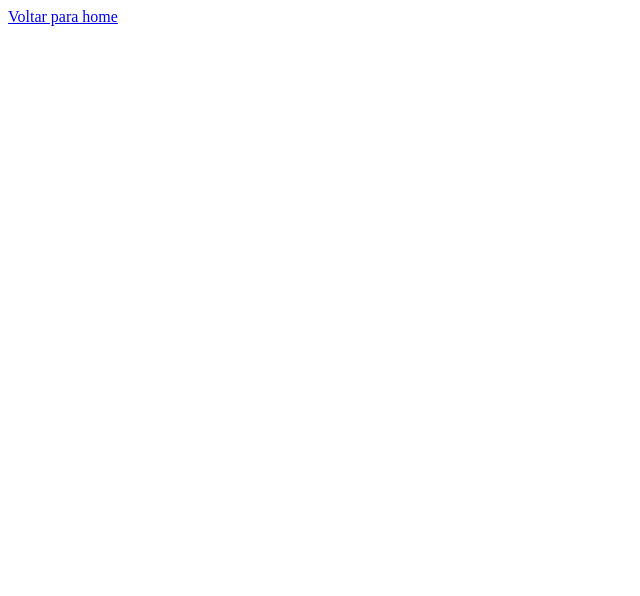
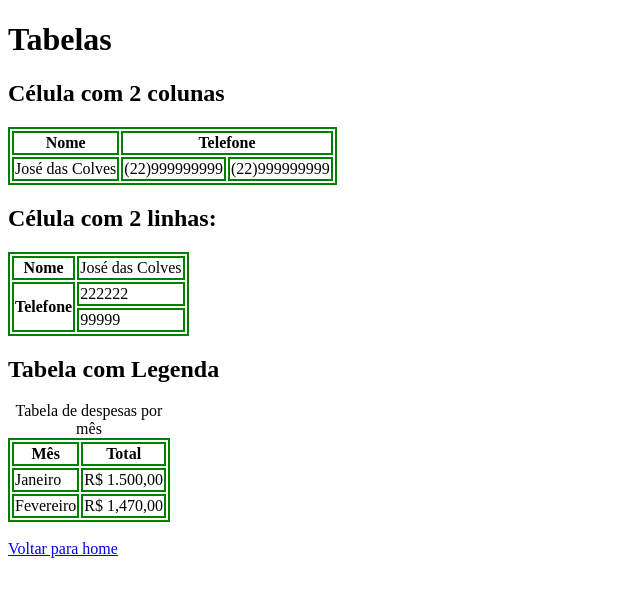
Before and after one commit to DimitriLouback/DimitriLouback.github.io, a plain HTML site: page curso/capitulo1/exercicios/ex1.html in a window 1280 px wide. Shown: the whole page, without its empty margins (0-640 px from the left). Drawn offline with Linux system fonts and the light colour scheme.

Commit message:
adicionando novas tags e funcionalidades

```diff
--- a/curso/capitulo1/exercicios/ex1.html
+++ b/curso/capitulo1/exercicios/ex1.html
@@ -3,8 +3,70 @@
 <head>
     <meta charset="UTF-8">
     <title>ex1</title>
+    <style>
+        table, th, tr, td {
+            border: 2px solid green
+        }
+    </style>
 </head>
 <body>
-<a href="/DimitriLouback.github.io/curso/index.html">Voltar para home</a>
+
+<h1>Tabelas</h1>
+
+<h2> Célula com 2 colunas</h2>
+
+<table>
+    <tr>
+        <th>Nome</th>
+        <th colspan="2">Telefone</th>
+    </tr>
+    <tr>
+        <td>José das Colves</td>
+        <td>(22)999999999</td>
+        <td>(22)999999999</td>
+    </tr>
+
+</table>
+
+<h2> Célula com 2 linhas:</h2>
+
+<table>
+    <tr>
+        <th>Nome</th>
+        <td>José das Colves</td>
+    </tr>
+    <tr>
+        <th rowspan="2">Telefone</th>
+        <td>222222</td>
+    </tr>
+    <tr>
+        <td>99999</td>
+    </tr>
+</table>
+
+<h2>Tabela com Legenda</h2>
+
+<table>
+    <caption>
+        Tabela de despesas por mês
+    </caption>
+
+    <tr>
+        <th>Mês</th>
+        <th>Total</th>
+    </tr>
+    <tr>
+        <td>Janeiro</td>
+        <td>R$ 1.500,00</td>
+    </tr>
+    <tr>
+        <td>Fevereiro</td>
+        <td>R$ 1,470,00</td>
+    </tr>
+</table>
+
+<br>
+<a href="/curso/curso/index.html">Voltar para home</a>
+
 </body>
 </html>
```
Also changed, not shown: curso/capitulo1/exercicios/ex2.html (+1 -1 lines), curso/capitulo1/fundamentos.html (+1 -1 lines), curso/capitulo1/introducao.html (+1 -1 lines), curso/index.html (+29 -2 lines), curso/pesquisa.html (added, +19 -0 lines), curso/sumario.html (+6 -6 lines).
